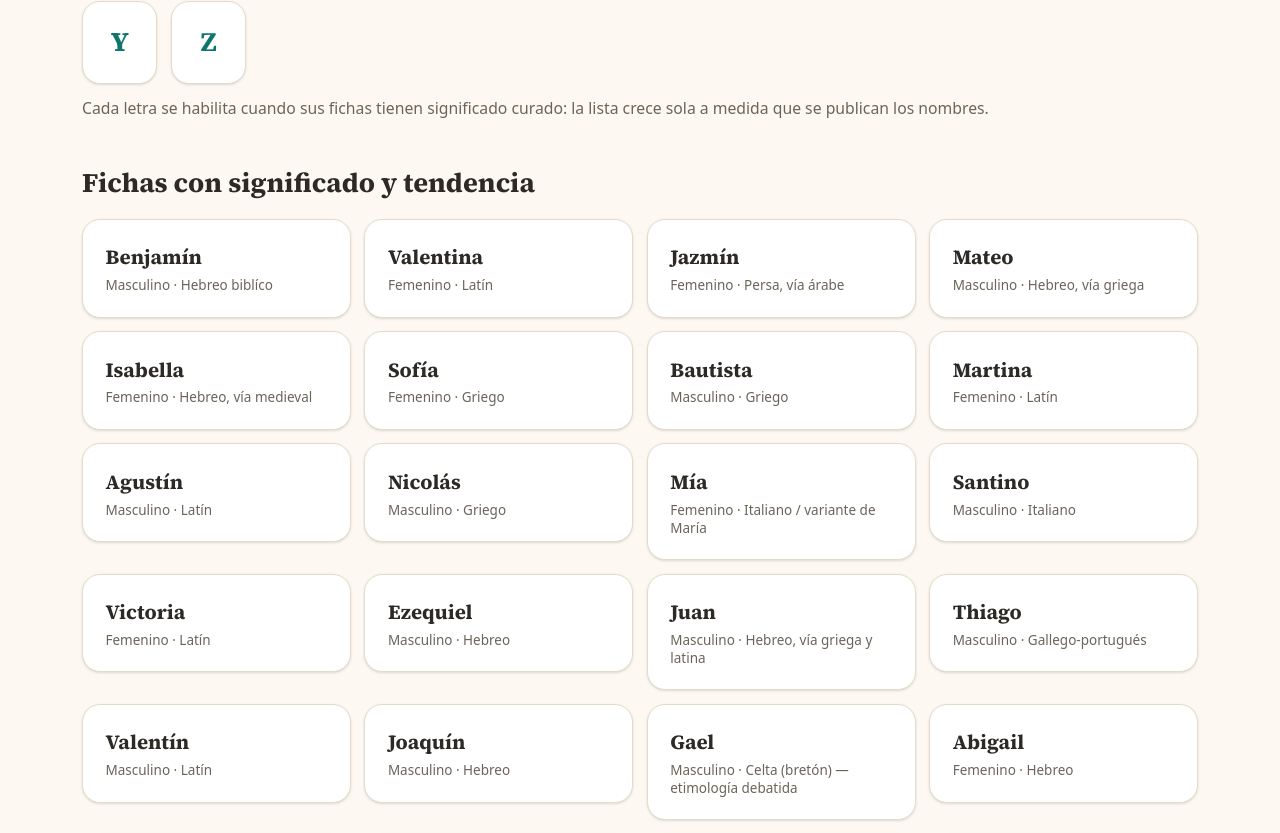
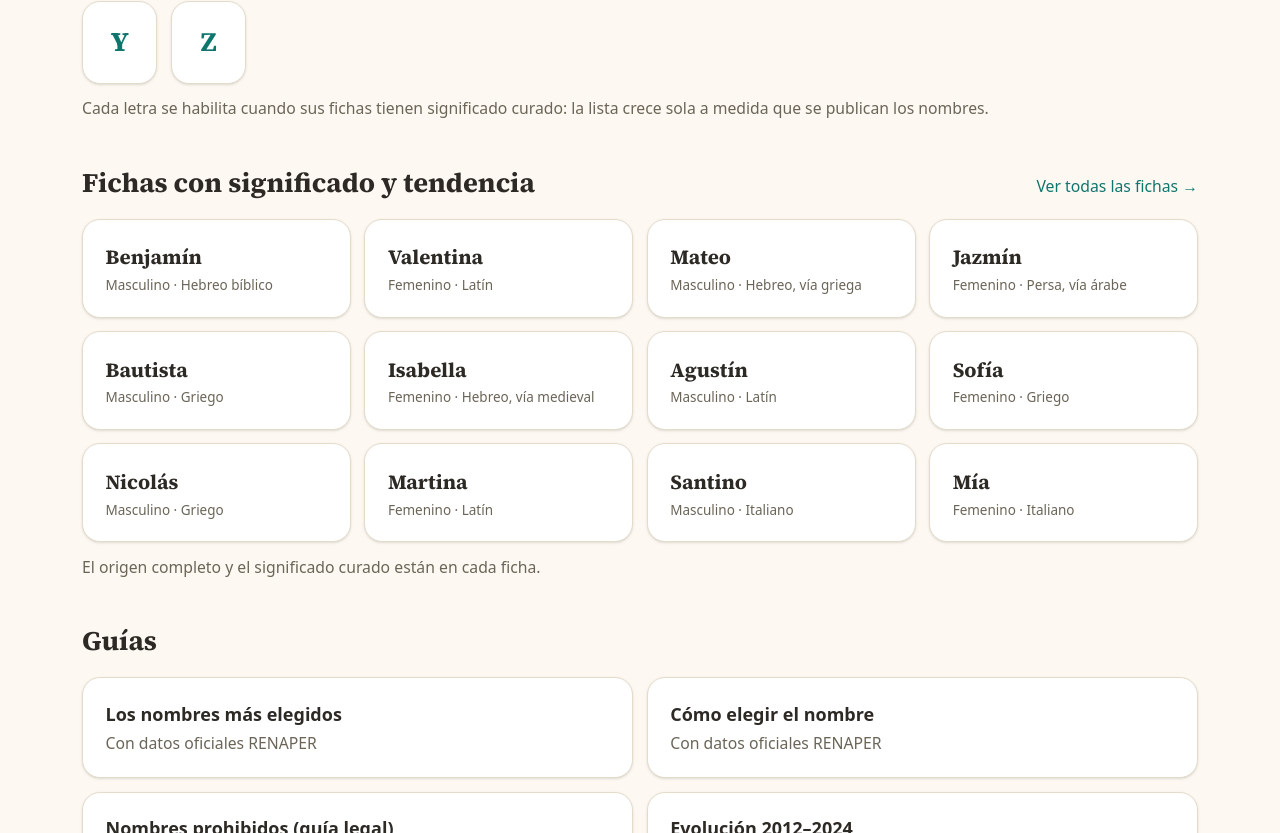
Before and after one commit to tiag-ops/nombres-ar, a Next.js app: page / in a window 1280 px wide. Shown: the part 1787-2620 px from the top of the page. Built offline with nearby package versions, Linux system fonts and the light colour scheme.

Commit message:
Homepage: 12 fichas destacadas con origen corto + link a todas las fichas; fix acento 'bíblico'

```diff
--- a/src/app/page.tsx
+++ b/src/app/page.tsx
@@ -6,6 +6,7 @@ import {
   LETRAS_CON_FICHA,
   displayName,
   miles,
+  origenCorto,
   sexoDe,
   significados,
   topPorAnio,
@@ -136,13 +137,24 @@ export default function Home() {
         </p>
       </section>
 
-      {/* Fichas destacadas */}
+      {/* Fichas destacadas (12) + enlace a todas: pocas cards precargadas = indexables y HTML liviano;
+          "cargar más" con JS ocultaría contenido al rastreo y 500 cards en home inflaba CWV y diluía el crawl budget */}
       <section className="mb-10" aria-labelledby="fichas">
-        <h2 id="fichas" className="font-display mb-4 text-2xl font-bold">
+        <div className="mb-4 flex items-baseline justify-between">
+          <h2 id="fichas" className="font-display text-2xl font-bold">
             Fichas con significado y tendencia
           </h2>
+          <Link href="/nombres-por-letra/" className="text-sm font-medium text-[#0F766E] hover:underline dark:text-[#5EEAD4]">
+            Ver todas las fichas →
+          </Link>
+        </div>
+        {(() => {
+          const dM = FICHAS.filter((n) => sexoDe(n) === "M").slice(0, 6);
+          const dF = FICHAS.filter((n) => sexoDe(n) === "F").slice(0, 6);
+          const destacadas = dM.flatMap((n, i) => [n, dF[i]]).filter(Boolean);
+          return (
             <ul className="grid grid-cols-2 gap-3 sm:grid-cols-3 lg:grid-cols-4">
-          {FICHAS.map((n) => {
+              {destacadas.map((n) => {
                 const sig = significados[n];
                 return (
                   <li key={n}>
@@ -152,13 +164,18 @@ export default function Home() {
                     >
                       <span className="font-display text-lg font-bold">{displayName(n)}</span>
                       <span className="mt-0.5 block text-xs text-[#6B6558] dark:text-[#9BA89F]">
-                    {sexoDe(n) === "M" ? "Masculino" : "Femenino"} · {sig?.origen ?? "—"}
+                        {sexoDe(n) === "M" ? "Masculino" : "Femenino"} · {origenCorto(sig?.origen ?? "")}
                       </span>
                     </Link>
                   </li>
                 );
               })}
             </ul>
+          );
+        })()}
+        <p className="mt-3 text-sm text-[#6B6558] dark:text-[#9BA89F]">
+          El origen completo y el significado curado están en cada ficha.
+        </p>
       </section>
 
       {/* Guías */}
--- a/src/lib/datos.ts
+++ b/src/lib/datos.ts
@@ -231,6 +231,27 @@ export function letraDe(nombre: string): string {
   return sinDiacriticos(nombre)[0].toLowerCase();
 }
 
+function capitaliza(s: string): string {
+  return s.charAt(0).toUpperCase() + s.slice(1);
+}
+
+/** Versión corta del campo "origen" para cards/listados (la ficha lleva el texto completo):
+ *  conserva la flecha "Hebreo → Español", corta en separadores (; : / () y truncar. */
+export function origenCorto(origen: string): string {
+  let o = origen.trim();
+  if (o.includes("→")) {
+    const m = o.match(/^([^;:()]+→[^;:()]+)/);
+    if (m) o = m[1].trim();
+  } else if (o.startsWith("Origen múltiple")) {
+    o = o.split(/[;:]/, 1)[0].trim();
+  } else {
+    o = o.split(/[;:/]/, 1)[0].trim();
+    o = o.split(" (")[0].trim();
+  }
+  if (o.length > 46) o = o.slice(0, 43).trimEnd() + "…";
+  return capitaliza(o);
+}
+
 /** Todas las letras que tienen al menos una ficha — alimenta /letra/ y el hub. */
 export const LETRAS_CON_FICHA: string[] = Array.from(
   new Set(FICHAS.map((n) => letraDe(n)))
```
Also changed, not shown: src/data/significados.json, 1 other file (tests, documents, lock files or other folders). Lines whose indentation alone changed are shown as unchanged.
